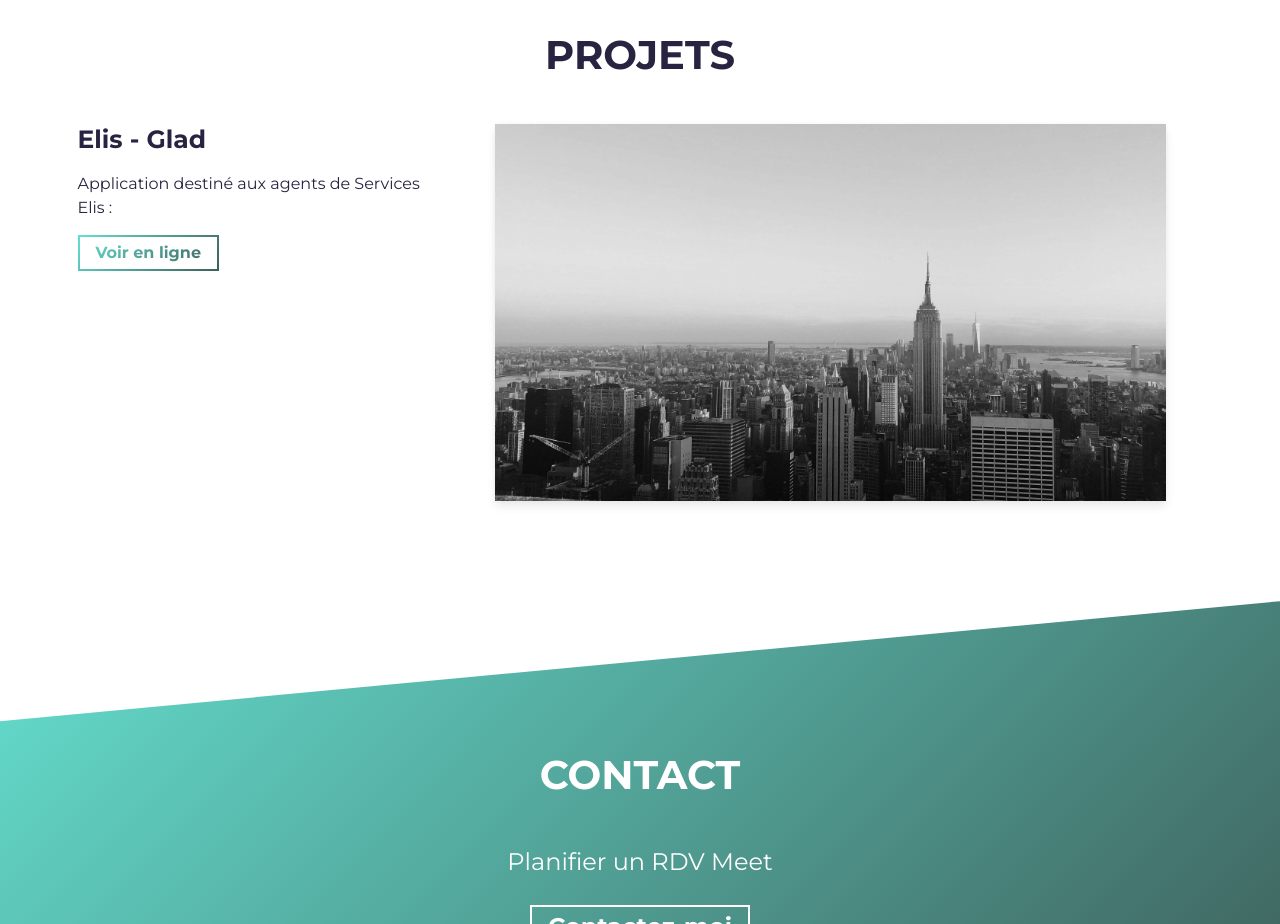
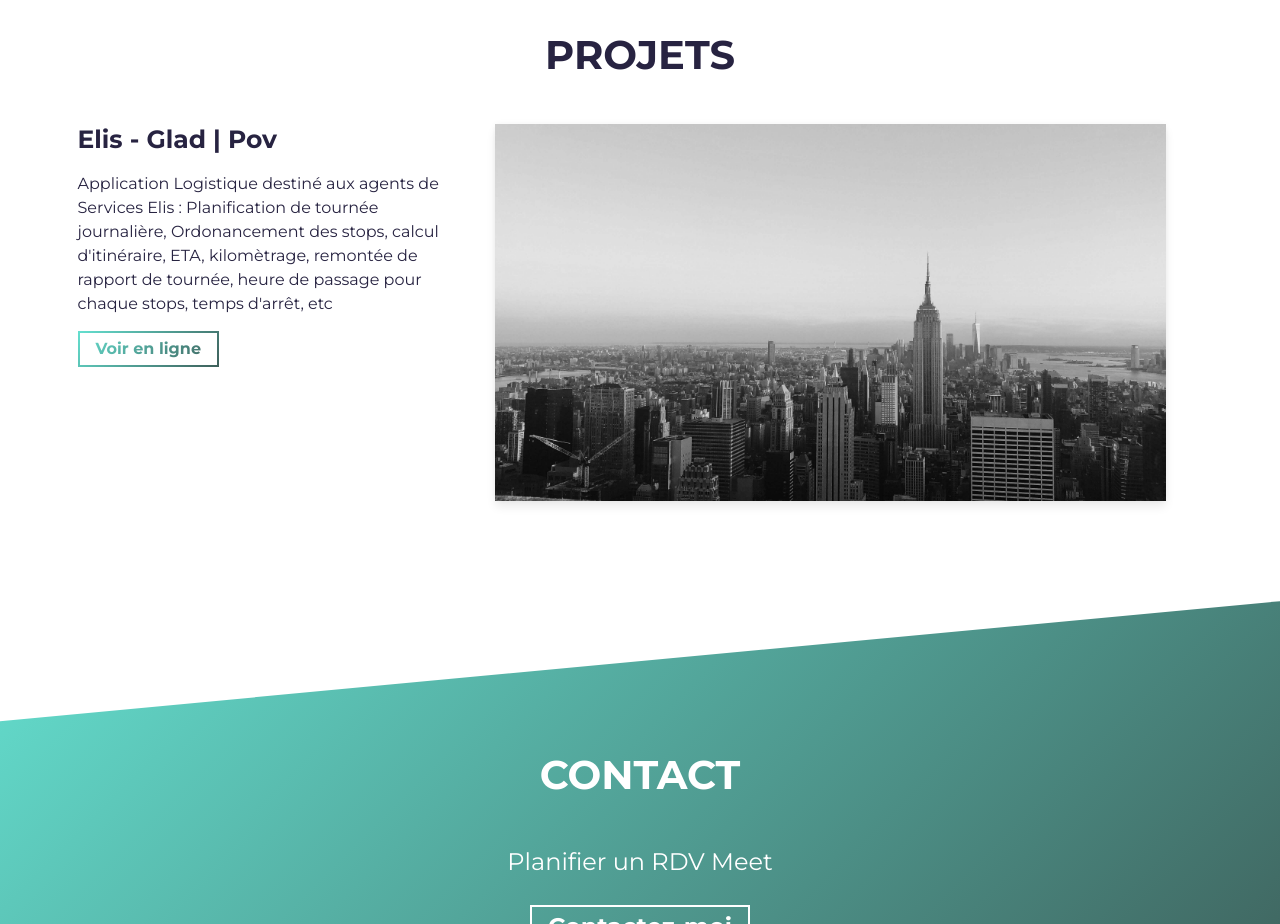
Before and after one commit to mbdioui/mbdioui.github.io, a website built with Parcel: page src/index.html in a window 1280 px wide. Shown: the part 1540-2464 px from the top of the page. Built offline with nearby package versions, Linux system fonts and the light colour scheme.

Commit message:
modification détail premier projet glad/pov

```diff
--- a/src/index.html
+++ b/src/index.html
@@ -92,11 +92,12 @@
           <div class="row">
             <div class="col-lg-4 col-sm-12">
               <div class="project-wrapper__text load-hidden">
-                <h3 class="project-wrapper__text-title">Elis - Glad</h3>
+                <h3 class="project-wrapper__text-title">Elis - Glad | Pov</h3>
                 <div>
                   <p class="mb-4">
-                    Application destiné aux agents de Services Elis :
-
+                    Application Logistique destiné aux agents de Services Elis :
+                      Planification de tournée journalière, Ordonancement des stops, calcul d'itinéraire, ETA,
+                      kilomètrage, remontée de rapport de tournée, heure de passage pour chaque stops, temps d'arrêt, etc
                   </p>
                 </div>
                 <a
```
